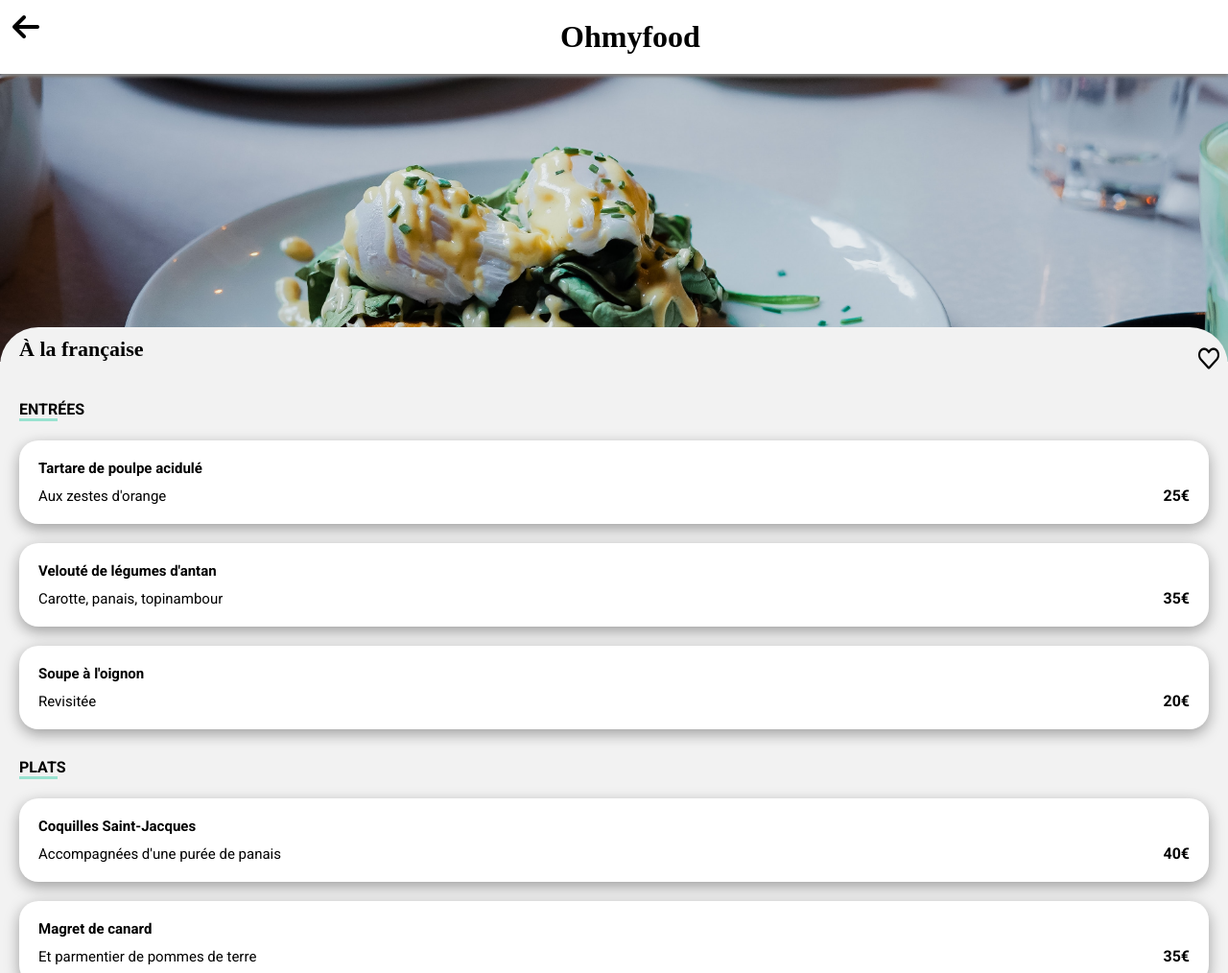
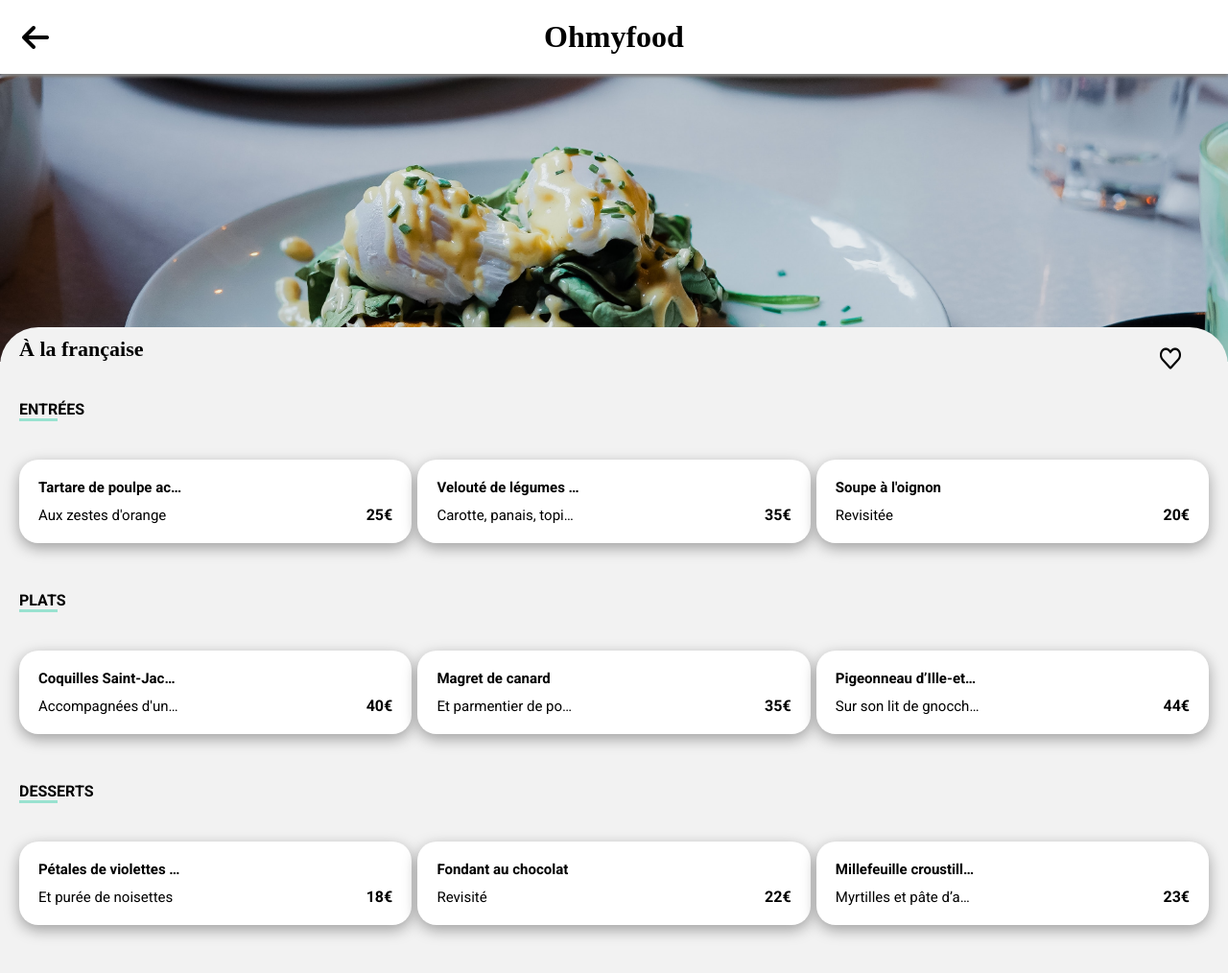
Before and after one commit to Maverick7775/Ohmyfood, a plain HTML site: page page2.html in a window 1280 px wide. Shown: the top 1014 px of the page at 96% size. Drawn offline with Linux system fonts and the light colour scheme; a web font is replaced by a local one.

Commit message:
Ajout media quieries menu

```diff
--- a/page2.html
+++ b/page2.html
@@ -19,7 +19,7 @@
 <body>
     <header>
         <i class="fa-solid fa-arrow-left"></i>
-        <h1>Ohmyfood</h1>
+        <h1><a href="index.html">Ohmyfood</a> </h1>
 
     </header>
 
@@ -40,6 +40,7 @@
                     <h4>ENTRÉES</h4>
                     <div class="proj__titre--border"></div>
                 </div>
+                <div class="card__flex">
 
                     <div class="proj__card">
                         <h5>Tartare de poulpe acidulé</h5>
@@ -49,6 +50,7 @@
                         </div>
                         <div class="check"><i class="fa-solid fa-circle-check"></i></div>
                     </div>
+
 
                     <div class="proj__card">
                         <h5>Velouté de légumes d'antan</h5>
@@ -69,7 +71,7 @@
                         </div>
                         <div class="check"><i class="fa-solid fa-circle-check"></i></div>
                     </div>
-
+                </div>
             </section>
 
             <section class="proj">
@@ -77,6 +79,7 @@
                     <h4>PLATS</h4>
                     <div class="proj__titre--border"></div>
                 </div>
+                <div class="card__flex">
 
                 <div class="proj__card">
                     <h5>Coquilles Saint-Jacques</h5>
@@ -107,7 +110,7 @@
                     <div class="check"><i class="fa-solid fa-circle-check"></i></div>
 
                 </div>
-
+                </div>
             </section>
 
             <section class="proj">
@@ -115,6 +118,7 @@
                     <h4>DESSERTS</h4>
                     <div class="proj__titre--border"></div>
                 </div>
+                <div class="card__flex">
 
                 <div class="proj__card">
                     <h5>Pétales de violettes glacés</h5>
@@ -145,7 +149,7 @@
                     <div class="check"><i class="fa-solid fa-circle-check"></i></div>
 
                 </div>
-
+                </div>
             </section>
 
             <div class="button">
--- a/sass/base/_base.scss
+++ b/sass/base/_base.scss
@@ -36,5 +36,7 @@ p {
     overflow: hidden;
     white-space: nowrap;
     text-overflow: ellipsis;
+    width: 150px;
+
 
 }
--- a/sass/components/_heart.scss
+++ b/sass/components/_heart.scss
@@ -6,8 +6,8 @@
         font-size: 20px;
         transform: scale(1.1, 1.3);
         position: absolute;
-        // top: 40%;
-        // right: 20px;
+        top: 40%;
+        right: 20px;
 
     }
 
@@ -15,7 +15,7 @@
         background-clip: text;
         -webkit-background-clip: text;
         color: transparent;
-        transition: all ease-in-out 1s;
+        transition: all ease-in-out .5s;
         opacity: 0;
 
         &:hover {
--- a/sass/layout/_header.scss
+++ b/sass/layout/_header.scss
@@ -5,13 +5,16 @@ header {
     font-family: 'Shrikhand', 'cursive';
     width: 100%;
     position: relative;
+    display: flex;
+    justify-content: center;
+    align-items: center;
 
 
 
     i {
         transform: scale(2);
-        float: left;
-        margin-left: 20px;
+        position: absolute;
+        left: 30px;
     }
 
     h1 {
--- a/sass/pages/_index.scss
+++ b/sass/pages/_index.scss
@@ -97,6 +97,7 @@ ol {
             box-shadow: rgba(0, 0, 0, 0.35) 0px 5px 15px;
             position: relative;
             margin: 20px 0;
+            background-color: white;
 
             &:hover {
                 transform: scale(1.02);
--- a/sass/pages/_menu.scss
+++ b/sass/pages/_menu.scss
@@ -53,7 +53,7 @@
         overflow: hidden;
 
         &:hover .check {
-            transition: all linear .5s;
+            transition: all linear .3s;
             width: 100px;
             color: white;
 
@@ -65,11 +65,11 @@
 
         &:hover .check .fa-circle-check {
             transform: rotate(360deg);
-            transition: all linear .5s;
+            transition: all linear .3s;
         }
 
         &:hover .prix {
-            transition: all linear .5s;
+            transition: all linear .3s;
             transform: translateX(-100px);
         }
 
@@ -129,3 +129,15 @@
         width: 165px;
     }
 }
+
+@media (min-width: 800px){
+
+    .card__flex{
+display: flex;
+justify-content: space-between;
+
+    }
+    .proj__card{
+        width: 33%;
+    }
+}
```
Also changed, not shown: index.html (+1 -1 lines), page3.html (+1 -1 lines), page4.html (+1 -1 lines), page5.html (+1 -1 lines), sass/main.css, 1 other file. Lines whose indentation alone changed are shown as unchanged.
